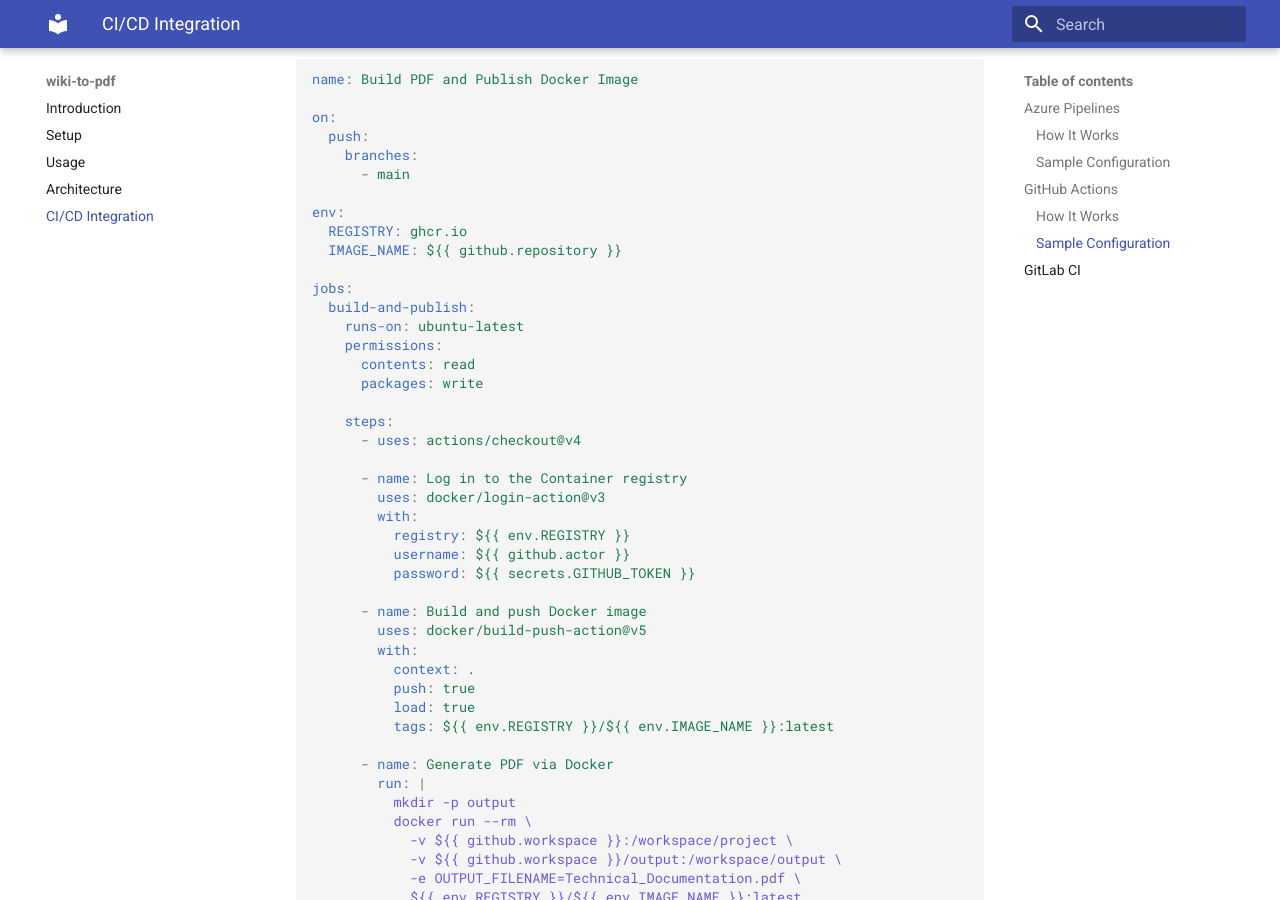
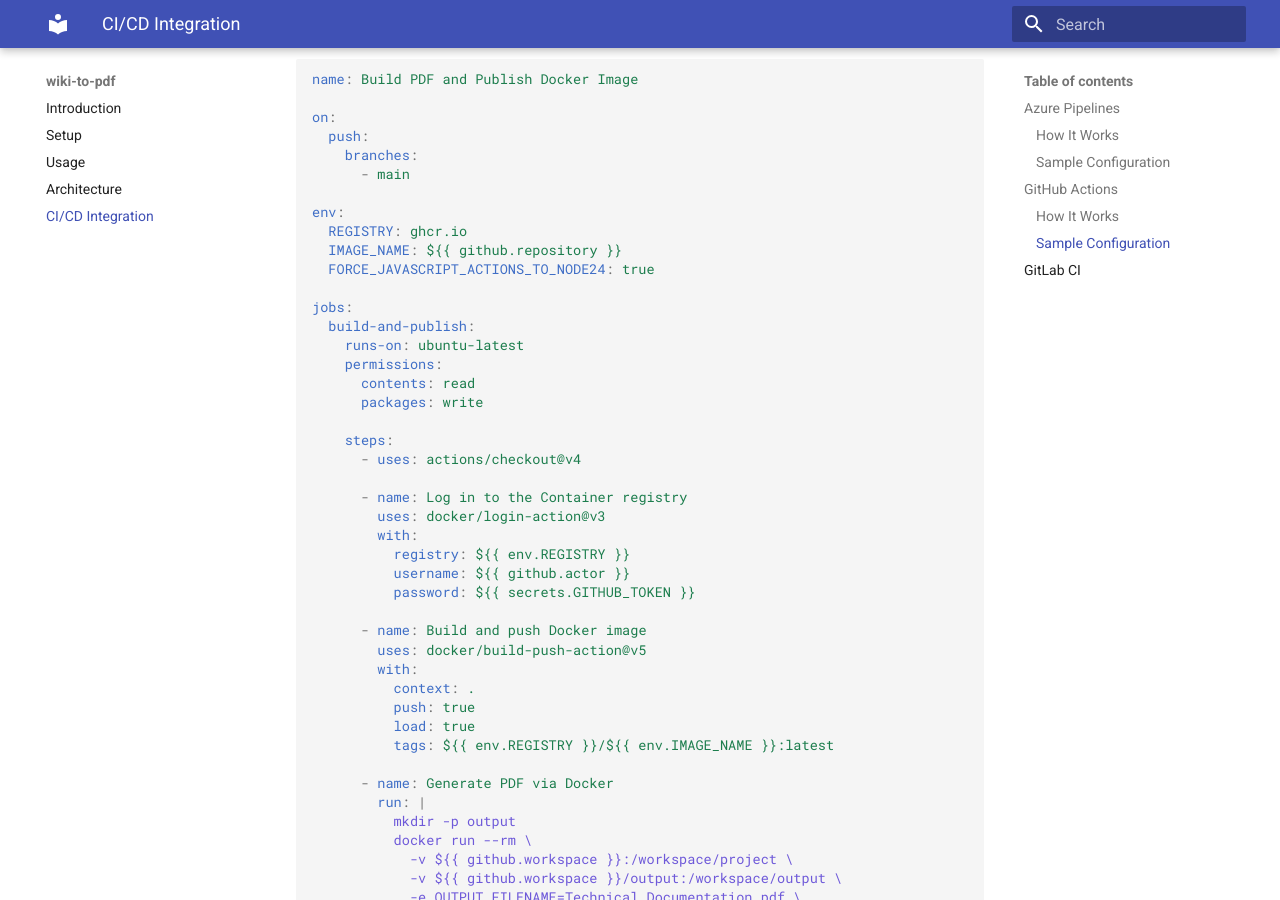
Before and after one commit to lllearner90/wiki-to-pdf, an MkDocs documentation site: the page built from docs/ci-cd.md, in a window 1280 px wide and 900 px high, scrolled down 1715 px. Built offline with MkDocs 1.6.1 and Material for MkDocs 9.7.7, drawn with Linux system fonts in a browser that asks for light colours.

Commit message:
fixed issue with nodejs 20 on github workflow

```diff
--- a/docs/ci-cd.md
+++ b/docs/ci-cd.md
@@ -77,6 +77,7 @@ on:
 env:
   REGISTRY: ghcr.io
   IMAGE_NAME: ${{ github.repository }}
+  FORCE_JAVASCRIPT_ACTIONS_TO_NODE24: true
 
 jobs:
   build-and-publish:
```
Also changed, not shown: 1 other file.
